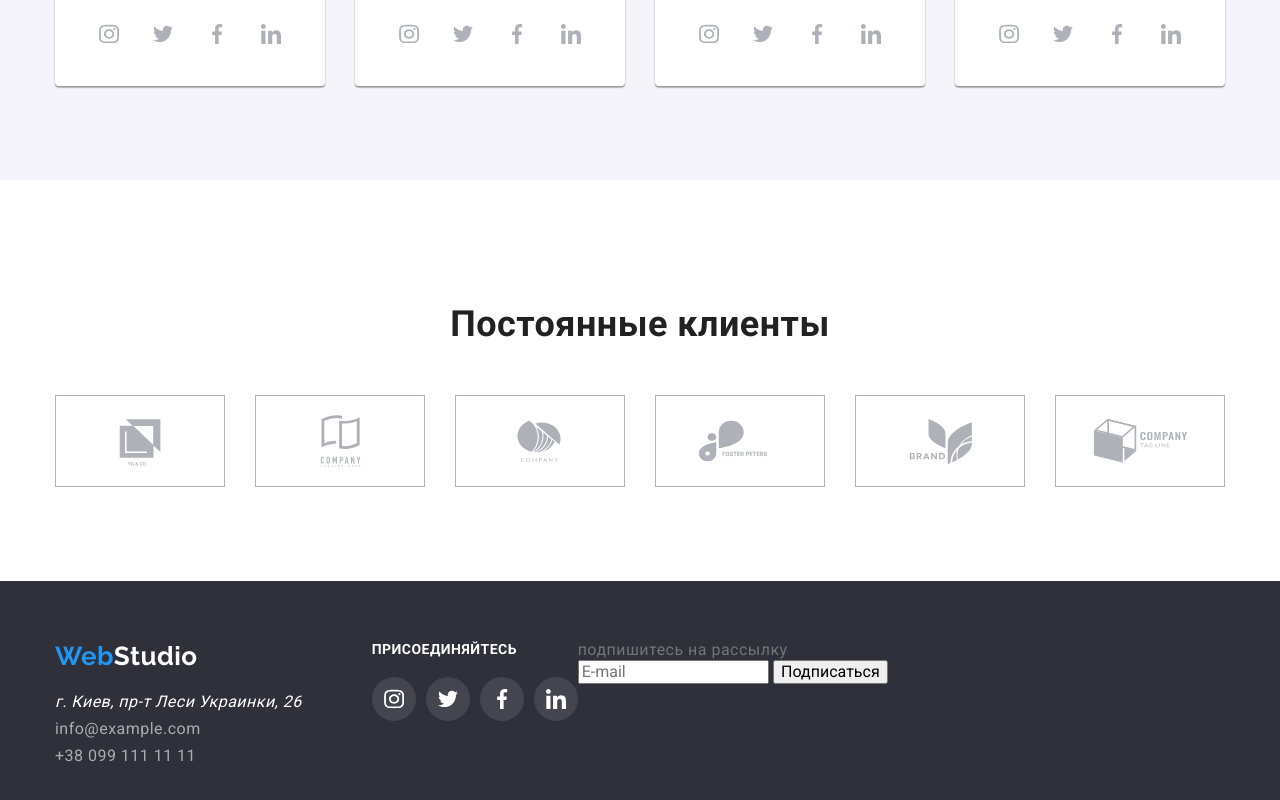
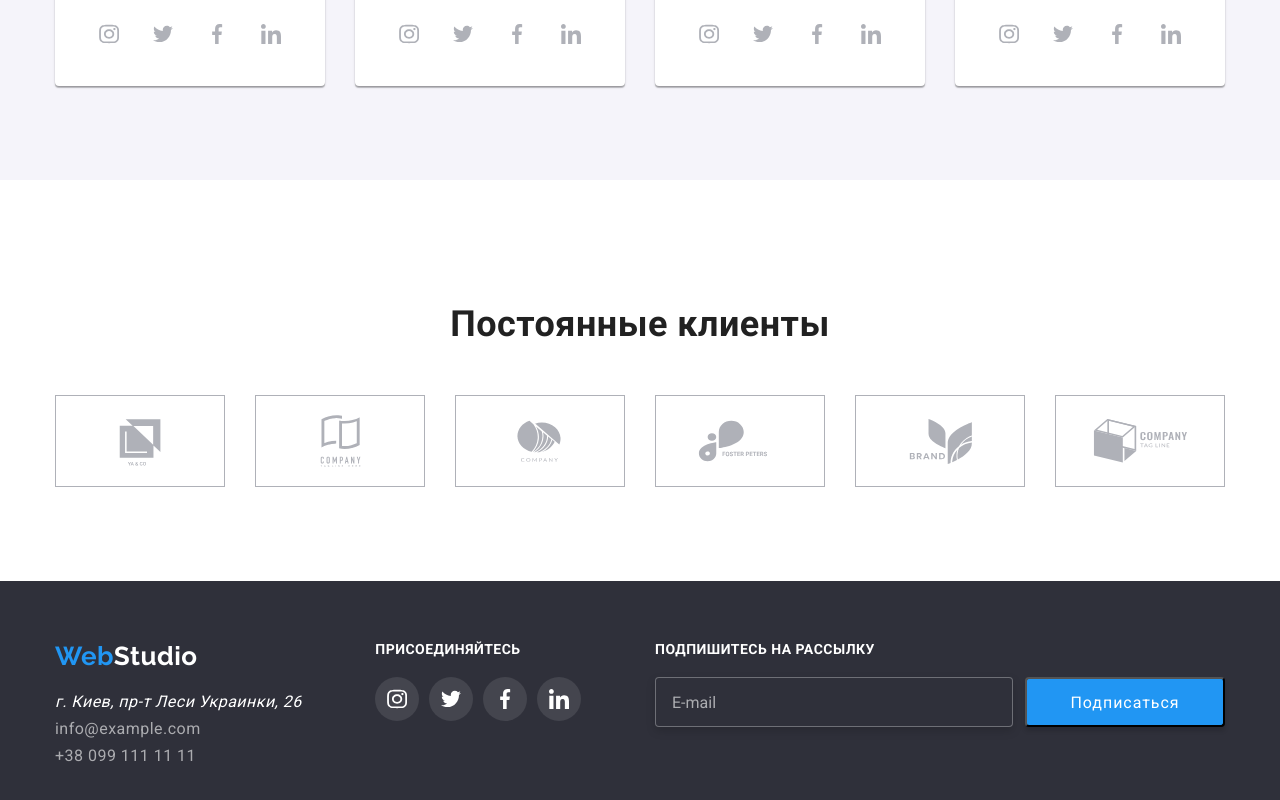
Before and after one commit to galinagumenyuk/goit-markup-hw-06, a plain HTML site: page index.html in a window 1280 px wide. Shown: the part 2104-2904 px from the top of the page. Drawn offline with nearby package versions, Linux system fonts and the light colour scheme.

Commit message:
форма в футере

```diff
--- a/css/styles.css
+++ b/css/styles.css
@@ -567,6 +567,7 @@ img {
   padding-top: 60px;
   padding-bottom: 60px;
   display: flex;
+  justify-content: space-between;
 }
 
 .footer-contacts {
@@ -593,12 +594,8 @@ img {
   color: #ffffff;
 }
 
-.footer-links {
-  margin-left: 70px;
-}
 .footer-social-list {
   display: flex;
-  margin-top: 20px;
 }
 .footer-social-border {
   display: block;
@@ -622,11 +619,52 @@ img {
 .footer-social-item + .footer-social-item {
   margin-left: 10px;
 }
-.footer-links > .text {
+.footer .text {
+  margin-bottom: 20px;
+
   font-weight: 700;
   font-size: 14px;
   line-height: 16px;
   text-transform: uppercase;
+
+  color: #ffffff;
+}
+
+.footer-form {
+  display: flex;
+}
+.footer-form input::placeholder {
+  font-size: 16px;
+  line-height: 1.25;
+
+  color: rgba(255, 255, 255, 0.6);
+}
+.footer-form input {
+  width: 358px;
+  height: 50px;
+  padding-top: 15px;
+  padding-bottom: 15px;
+  padding-left: 16px;
+
+  border: 1px solid rgba(255, 255, 255, 0.3);
+  box-sizing: border-box;
+  filter: drop-shadow(0px 4px 4px rgba(0, 0, 0, 0.15));
+  border-radius: 4px;
+  background: #2f303a;
+}
+.subscribe {
+  width: 200px;
+  height: 50px;
+  margin-left: 12px;
+
+  background: var(--accent-coloure);
+  box-shadow: 0px 4px 4px rgba(0, 0, 0, 0.15);
+  border-radius: 4px;
+
+  font-weight: 700d;
+  font-size: 16px;
+  line-height: 1.87;
+  letter-spacing: 0.06em;
 
   color: #ffffff;
 }
--- a/index.html
+++ b/index.html
@@ -243,7 +243,6 @@
         <a href="" class="logo">Web<span class="logo-accent">Studio</span></a>
         <address>
             <ul>
-                <li>
                     <p class="footer-address">г. Киев, пр-т Леси Украинки, 26</p>
                 </li>
                 <li><a href="mailto:info@example.com" class="footer-contacts">info@example.com</a></li>
@@ -278,12 +277,14 @@
     </div>
 
 <div>
-    <p class="">подпишитесь на рассылку</p>
+    <p class="text">подпишитесь на рассылку</p>
     <div>
-        <form>
-            <label for="e-mail"></label>
-            <input type="email" name="e-mail" placeholder="E-mail" id="e-mail">
-            <button type="submit">Подписаться</button>
+        <form class="footer-form">
+            <div>
+                <label for="e-mail"></label>
+                <input type="email" name="e-mail" placeholder="E-mail" id="e-mail">
+            </div>
+            <button class="subscribe" type="submit">Подписаться</button>
         </form>
     </div>
 </div>
```
Also changed, not shown: images/icons/mail.svg (added), images/icons/person.svg (added), images/icons/phone.svg (added), images/icons/send.svg (added).
